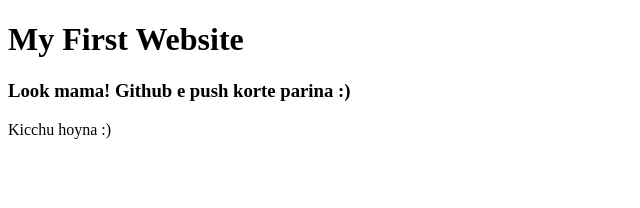
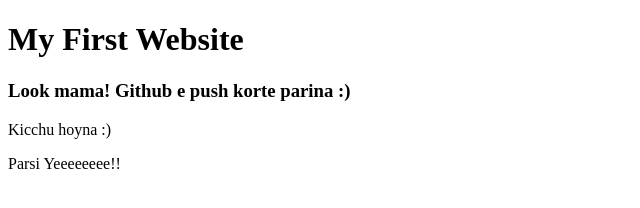
Before and after one commit to faizaakter/first-website, a plain HTML site: page index.html in a window 1280 px wide. Shown: the whole page, without its empty margins (0-640 px from the left). Drawn offline with Linux system fonts and the light colour scheme.

Commit message:
second step

```diff
--- a/index.html
+++ b/index.html
@@ -12,5 +12,9 @@
     <p>
         Kicchu hoyna :)
     </p>
+
+    <p>
+        Parsi Yeeeeeeee!!
+    </p>
 </body>
 </html>
```
